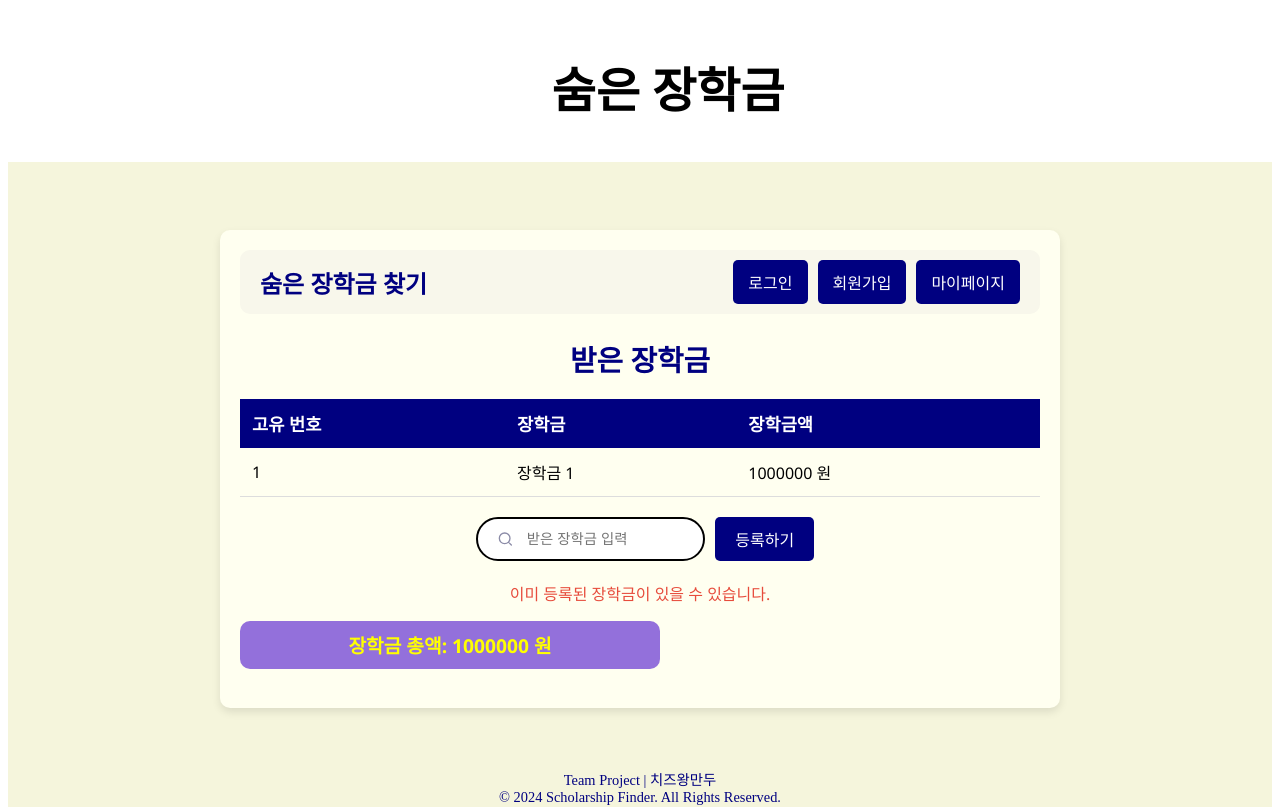
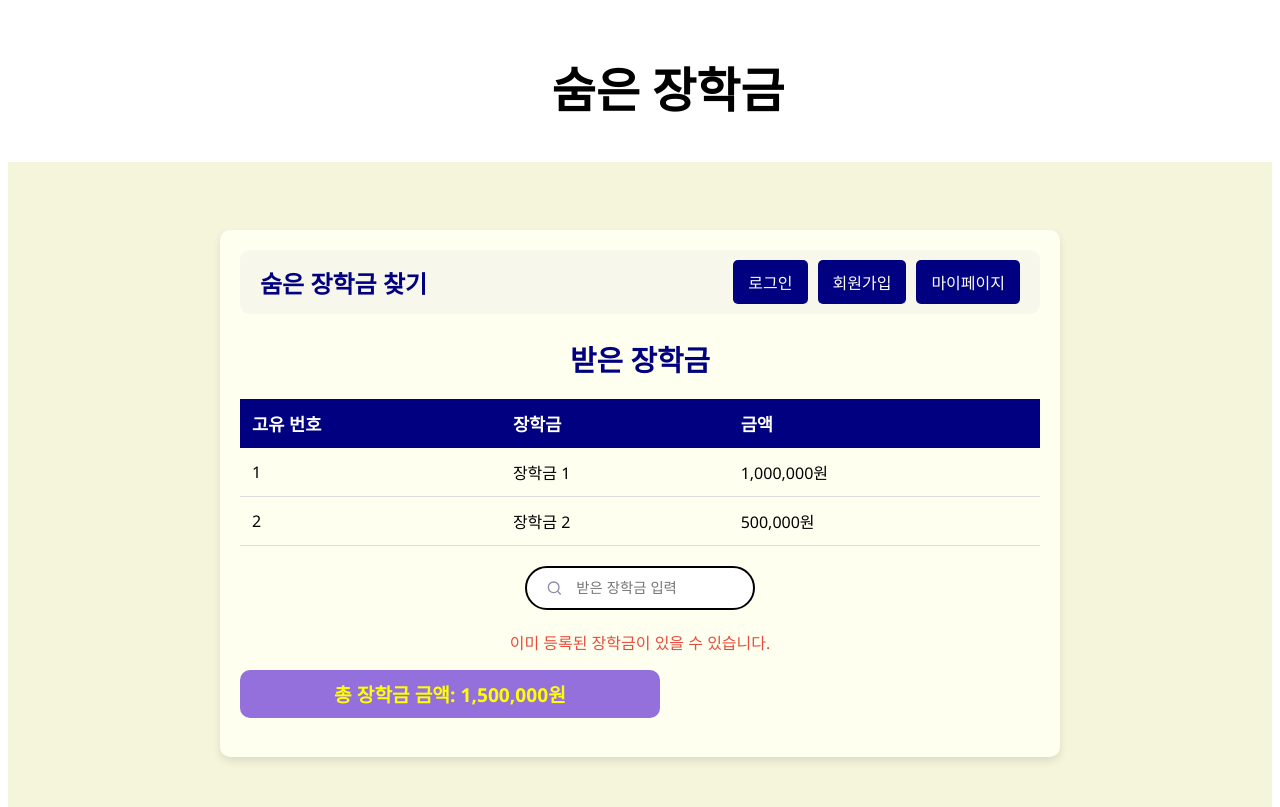
Before and after one commit to scholarship-mju/front, a React (Create React App) app: page /received-scholarships in a window 1280 px wide. Shown: the top 807 px of the page. Built offline with nearby package versions, Linux system fonts and the light colour scheme.

Commit message:
검색 & 추가 & 총 장학금 금액 구현

```diff
--- a/src/pages/ReceivedScholarshipsPage.js
+++ b/src/pages/ReceivedScholarshipsPage.js
@@ -96,17 +96,8 @@ const InputContainer = styled.div`
   display: flex;
   align-items: center;
   justify-content: center;
-  margin-top: 20px;
+  margin: 20px 0px;
 `;
-
-// const Input = styled.input`
-//   padding: 10px;
-//   border: 1px solid #ccc;
-//   border-radius: 5px;
-//   width: 300px;
-//   margin-right: 10px;
-//   font-size: 1rem;
-// `;
 
 const SubmitButton = styled.button`
   padding: 10px 20px;
@@ -148,7 +139,7 @@ const Footer = styled.footer`
   font-size: 0.9em;
   color: ${colors.navy};
 `;
-// 스타일 컴포넌트 정의
+
 const Form = styled.form`
   border: 2px solid black;
   border-radius: 10px;
@@ -264,7 +255,7 @@ const ResetSvg = () => (
   </Svg>
 );
 
-const SearchForm = () => {
+const SearchForm = ({ onSearch }) => {
   const [inputValue, setInputValue] = useState("");
 
   const handleInputChange = (e) => {
@@ -275,8 +266,16 @@ const SearchForm = () => {
     setInputValue("");
   };
 
+  const handleSubmit = (e) => {
+    e.preventDefault();
+    if (inputValue.trim()) {
+      onSearch(inputValue);
+      setInputValue(""); // clear input after search
+    }
+  };
+
   return (
-    <Form>
+    <Form onSubmit={handleSubmit}>
       <Button>
         <SearchSvg />
       </Button>
@@ -296,28 +295,61 @@ const SearchForm = () => {
 };
 
 function ReceivedScholarshipsPage() {
+  // const [scholarships, setScholarships] = useState([
+  //   { id: 1, name: "장학금 1", amount: 1000000 },
+  //   { id: 2, name: "장학금 2", amount: 500000 },
+  // ]);
+  // const [newScholarship, setNewScholarship] = useState("");
+  //
+  // const handleAddScholarship = (name) => {
+  //   const existingScholarship = scholarships.find(
+  //     (scholarship) => scholarship.name === name,
+  //   );
+  //   if (existingScholarship) {
+  //     alert("이미 등록된 장학금입니다.");
+  //   } else {
+  //     const newId = scholarships.length + 1;
+  //     const randomAmount = Math.floor(Math.random() * 5000000) + 100000;
+  //     setScholarships([
+  //       ...scholarships,
+  //       { id: newId, name, amount: randomAmount },
+  //     ]);
+  //   }
+  // };
+  const scholarshipData = [
+    { name: "장학금 A", amount: 1000000 },
+    { name: "장학금 B", amount: 1500000 },
+    { name: "장학금 C", amount: 2000000 },
+    { name: "장학금 D", amount: 2500000 },
+  ];
+
   const [scholarships, setScholarships] = useState([
-    { id: 1, name: "장학금 1", amount: 1000000 }, // 장학금 예시 추가
+    { id: 1, name: "장학금 1", amount: 1000000 },
+    { id: 2, name: "장학금 2", amount: 500000 },
   ]);
-  const [newScholarship, setNewScholarship] = useState("");
 
-  const handleAddScholarship = () => {
-    if (newScholarship.trim()) {
-      if (scholarships.find((s) => s.name === newScholarship)) {
-        alert("이미 등록된 장학금입니다.");
-      } else {
-        setScholarships([
-          ...scholarships,
-          { id: scholarships.length + 1, name: newScholarship, amount: 0 }, // 초기 금액 설정
-        ]);
-        setNewScholarship("");
-      }
+  const handleAddScholarship = (name) => {
+    const matchingScholarship = scholarshipData.find(
+      (scholarship) => scholarship.name === name,
+    );
+
+    if (matchingScholarship) {
+      const newId = scholarships.length + 1;
+      setScholarships([
+        ...scholarships,
+        {
+          id: newId,
+          name: matchingScholarship.name,
+          amount: matchingScholarship.amount,
+        },
+      ]);
+    } else {
+      alert("장학금을 찾지 못했습니다.");
     }
   };
 
-  // 장학금 총액 계산
   const totalAmount = scholarships.reduce(
-    (total, scholarship) => total + (scholarship.amount || 0),
+    (total, scholarship) => total + scholarship.amount,
     0,
   );
 
@@ -335,13 +367,12 @@ function ReceivedScholarshipsPage() {
 
         <Title>받은 장학금</Title>
 
-        {/* 장학금 리스트 */}
         <Table>
           <thead>
             <tr>
               <TableHeader>고유 번호</TableHeader>
               <TableHeader>장학금</TableHeader>
-              <TableHeader>장학금액</TableHeader>
+              <TableHeader>금액</TableHeader>
             </tr>
           </thead>
           <tbody>
@@ -349,29 +380,21 @@ function ReceivedScholarshipsPage() {
               <tr key={scholarship.id}>
                 <TableCell>{scholarship.id}</TableCell>
                 <TableCell>{scholarship.name}</TableCell>
-                <TableCell>{scholarship.amount} 원</TableCell>{" "}
-                {/* 장학금액 표시 */}
+                <TableCell>{scholarship.amount.toLocaleString()}원</TableCell>
               </tr>
             ))}
           </tbody>
         </Table>
 
-        {/* 장학금 등록 */}
         <InputContainer>
-          {/* <Input */}
-          {/*   type="text" */}
-          {/*   placeholder="받은 장학금 입력" */}
-          {/*   value={newScholarship} */}
-          {/*   onChange={(e) => setNewScholarship(e.target.value)} */}
-          {/* /> */}
-          <SearchForm></SearchForm>
-          <SubmitButton onClick={handleAddScholarship}>등록하기</SubmitButton>
+          <SearchForm onSearch={handleAddScholarship} />
         </InputContainer>
 
         <WarningText>이미 등록된 장학금이 있을 수 있습니다.</WarningText>
 
-        {/* 총액 표시 */}
-        <TotalAmount>장학금 총액: {totalAmount} 원</TotalAmount>
+        <TotalAmount>
+          총 장학금 금액: {totalAmount.toLocaleString()}원
+        </TotalAmount>
       </Container>
 
       <Footer>
```
